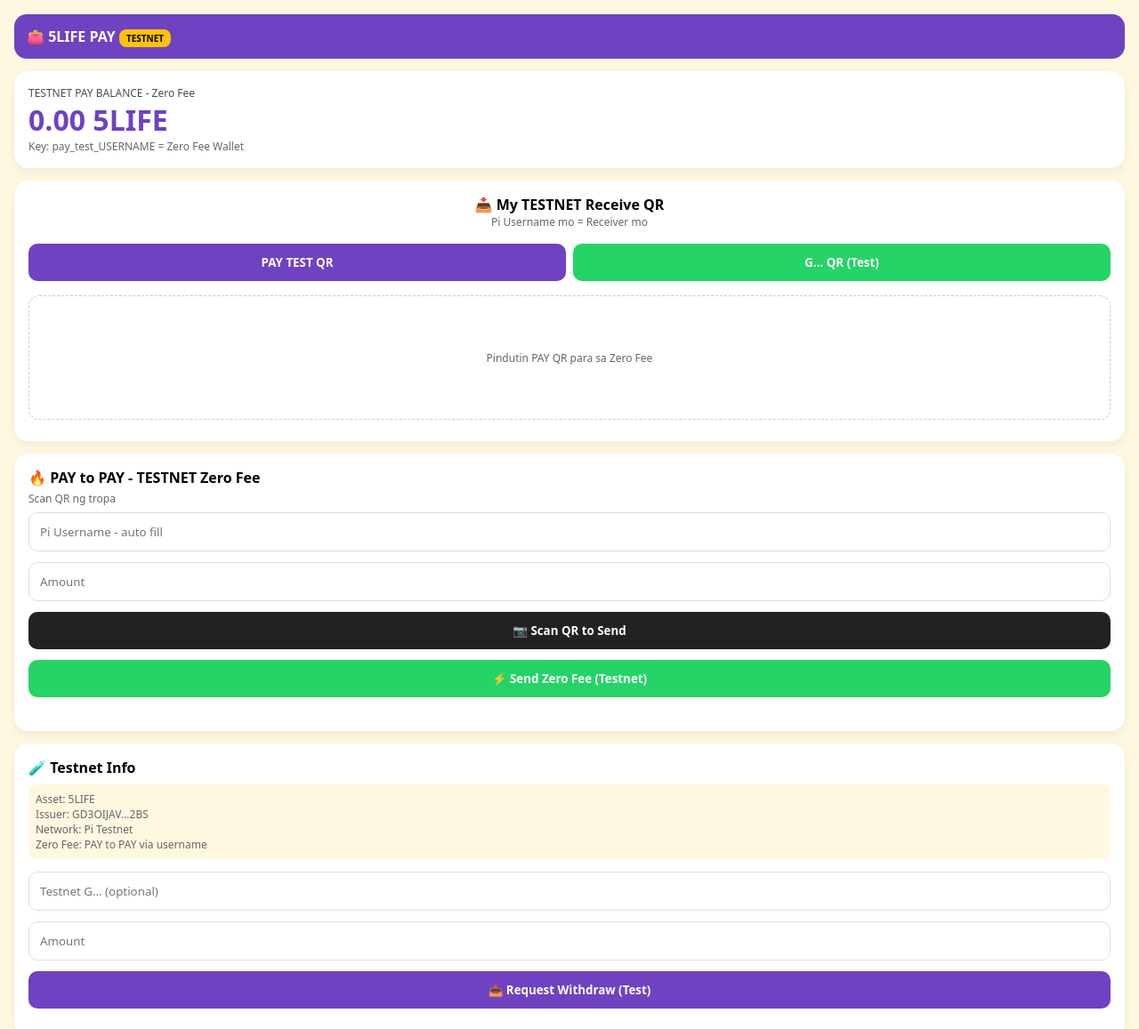
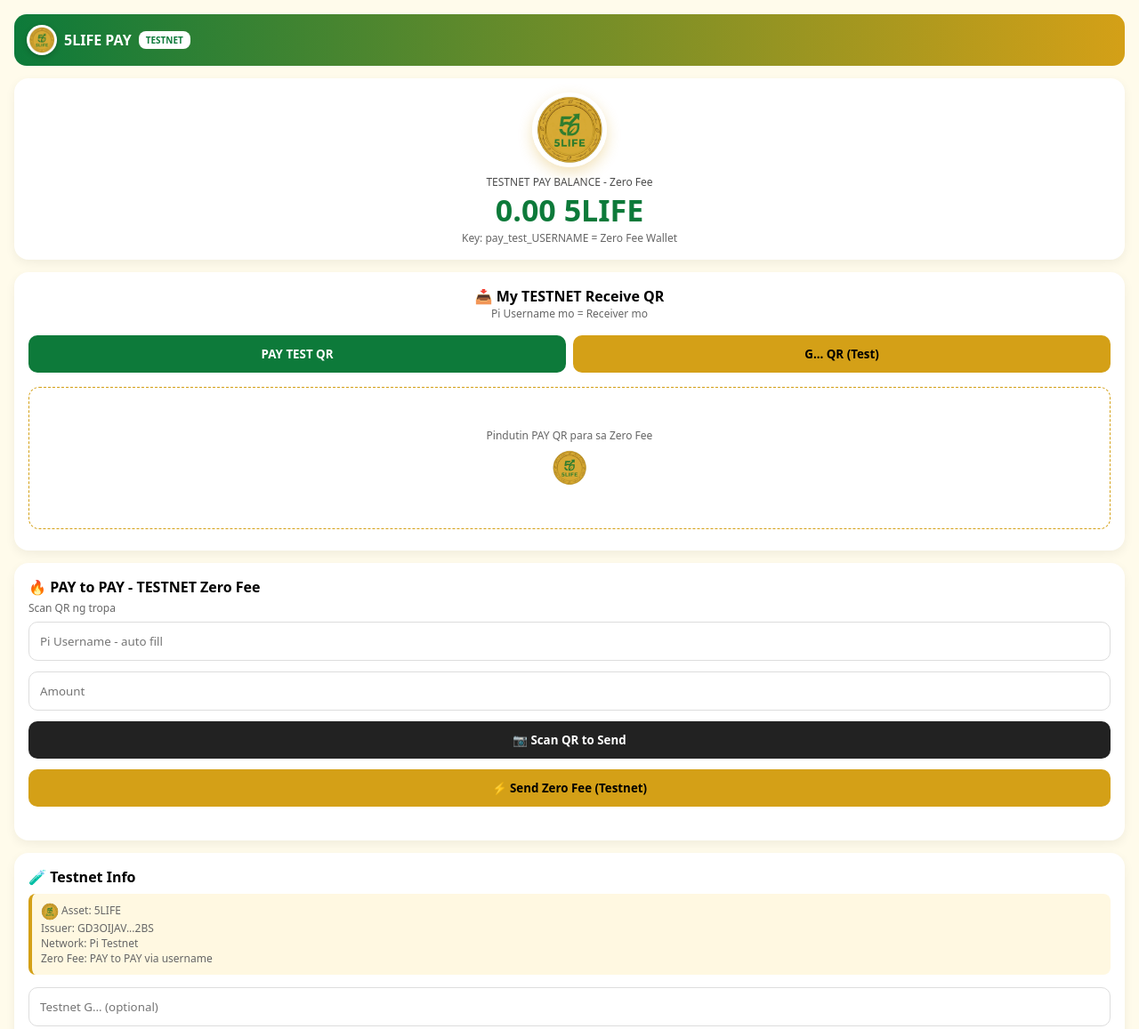
Before and after one commit to fivelifegeo/fivelifegeo.github.io, a plain HTML site: page pay.html in a window 1280 px wide. Shown: the top 1157 px of the page at 89% size. Drawn offline with Linux system fonts and the light colour scheme; a script that the page names is missing.

Commit message:
Enhance pay.html with logo and QR code improvements
Updated styling and added logo to the header. Improved QR code generation and added a watermark to the QR code.

```diff
--- a/pay.html
+++ b/pay.html
@@ -1,30 +1,39 @@
 <!DOCTYPE html><html><head>
 <meta charset="UTF-8"><meta name="viewport" content="width=device-width,initial-scale=1">
 <title>5LIFE PAY - TESTNET</title>
+<link rel="icon" type="image/png" href="logo.png">
+<link rel="apple-touch-icon" href="logo.png">
+<link rel="manifest" href="manifest.json">
+<meta name="theme-color" content="#d4a017">
+<meta property="og:image" content="logo.png">
 <script src="https://sdk.minepi.com/pi-sdk.js"></script>
 <script src="https://cdnjs.cloudflare.com/ajax/libs/qrcodejs/1.0.0/qrcode.min.js"></script>
 <script src="https://unpkg.com/html5-qrcode@2.3.8/html5-qrcode.min.js"></script>
 <style>
 *{margin:0;padding:0;box-sizing:border-box;font-family:system-ui}
-body{background:#fff8e1;padding:16px;padding-bottom:90px}
-.header{background:#6f42c1;color:#fff;padding:14px;border-radius:14px;display:flex;justify-content:space-between;align-items:center}
-.badge{background:#ffc107;color:#000;font-size:10px;padding:3px 8px;border-radius:8px;font-weight:800}
+body{background:#fffbeb;padding:16px;padding-bottom:90px}
+.header{background:linear-gradient(90deg,#0d7a3a,#d4a017);color:#fff;padding:12px 14px;border-radius:14px;display:flex;justify-content:space-between;align-items:center}
+.header-left{display:flex;align-items:center;gap:8px}
+.header-left img{width:34px;height:34px;border-radius:50%;background:#fff;padding:2px;box-shadow:0 2px 6px rgba(0,0,0,.2)}
+.badge{background:#fff;color:#0d7a3a;font-size:10px;padding:3px 8px;border-radius:8px;font-weight:900}
 .card{background:#fff;border-radius:16px;padding:16px;margin:14px 0;box-shadow:0 4px 12px rgba(0,0,0,.06)}
 .btn{width:100%;padding:12px;border:0;border-radius:10px;font-weight:800;margin:6px 0;cursor:pointer}
-.btn-main{background:#6f42c1;color:#fff}.btn-pay{background:#25D366;color:#fff}.btn-dark{background:#222;color:#fff}.btn-back{background:#eee}
+.btn-main{background:#0d7a3a;color:#fff}.btn-pay{background:#d4a017;color:#000}.btn-dark{background:#222;color:#fff}.btn-back{background:#eee}
 input{width:100%;padding:12px;border-radius:10px;border:1px solid #ddd;margin:6px 0}
 .small{font-size:12px;color:#666;word-break:break-all}
 #reader{width:100%;border-radius:12px;overflow:hidden;margin-top:8px}
+.logo-big{width:84px;height:84px;border-radius:50%;margin:0 auto 8px;display:block;box-shadow:0 6px 16px rgba(212,160,23,.3);border:3px solid #fff}
+.qr-wrap{position:relative}
+.qr-watermark{position:absolute;top:50%;left:50%;transform:translate(-50%,-50%);width:36px;height:36px;border-radius:50%;background:#fff;padding:3px;box-shadow:0 2px 8px rgba(0,0,0,.2);pointer-events:none}
 </style>
 </head><body>
-<div class="header"><b>👛 5LIFE PAY <span class="badge">TESTNET</span></b><span id="u" style="font-size:12px"></span></div>
-
-<div class="card">
+<div class="header"><div class="header-left"><img src="logo.png"><b>5LIFE PAY</b> <span class="badge">TESTNET</span></div><span id="u" style="font-size:12px;font-weight:700"></span></div>
+<div class="card" style="text-align:center">
+<img src="logo.png" class="logo-big">
 <div style="font-size:12px;opacity:.7">TESTNET PAY BALANCE - Zero Fee</div>
-<div style="font-size:32px;font-weight:900;color:#6f42c1"><span id="bal">0.00</span> 5LIFE</div>
+<div style="font-size:34px;font-weight:900;color:#0d7a3a"><span id="bal">0.00</span> 5LIFE</div>
 <div class="small">Key: pay_test_USERNAME = Zero Fee Wallet</div>
 </div>
-
 <div class="card" style="text-align:center">
 <b>📥 My TESTNET Receive QR</b>
 <p class="small">Pi Username mo = Receiver mo</p>
@@ -32,12 +41,11 @@ input{width:100%;padding:12px;border-radius:10px;border:1px solid #ddd;margin:6p
 <button class="btn btn-main" style="flex:1" onclick="genQR('pay')">PAY TEST QR</button>
 <button class="btn btn-pay" style="flex:1" onclick="genQR('pi')">G... QR (Test)</button>
 </div>
-<div id="qrBox" style="display:flex;justify-content:center;padding:12px;background:#fff;border-radius:12px;border:1px dashed #ccc;min-height:140px;align-items:center">
-<span class="small">Pindutin PAY QR para sa Zero Fee</span>
+<div id="qrBox" class="qr-wrap" style="display:flex;justify-content:center;padding:12px;background:#fff;border-radius:12px;border:1px dashed #d4a017;min-height:160px;align-items:center">
+<span class="small">Pindutin PAY QR para sa Zero Fee<br><img src="logo.png" style="width:40px;margin-top:8px;border-radius:50%"></span>
 </div>
 <div id="qrInfo" class="small" style="margin-top:8px"></div>
 </div>
-
 <div class="card">
 <b>🔥 PAY to PAY - TESTNET Zero Fee</b><br><small class="small">Scan QR ng tropa</small>
 <input id="toUser" placeholder="Pi Username - auto fill">
@@ -45,29 +53,26 @@ input{width:100%;padding:12px;border-radius:10px;border:1px solid #ddd;margin:6p
 <button class="btn btn-dark" onclick="startScan()">📷 Scan QR to Send</button>
 <button class="btn btn-pay" onclick="payToPay()">⚡ Send Zero Fee (Testnet)</button>
 <div id="reader"></div>
-<p id="p2pMsg" class="small" style="margin-top:8px;color:green"></p>
+<p id="p2pMsg" class="small" style="margin-top:8px;color:#0d7a3a;font-weight:700"></p>
 </div>
-
 <div class="card">
 <b>🧪 Testnet Info</b>
-<div class="small" style="margin:8px 0;background:#fff8e1;padding:8px;border-radius:8px">
-Asset: 5LIFE<br>Issuer: GD3OIJAV...2BS<br>Network: Pi Testnet<br>Zero Fee: PAY to PAY via username
+<div class="small" style="margin:8px 0;background:#fff8e1;padding:10px;border-radius:8px;border-left:4px solid #d4a017">
+<img src="logo.png" style="width:20px;vertical-align:middle;border-radius:50%"> Asset: 5LIFE<br>
+Issuer: GD3OIJAV...2BS<br>Network: Pi Testnet<br>Zero Fee: PAY to PAY via username
 </div>
 <input id="piAddr" placeholder="Testnet G... (optional)">
 <input id="wAmt" type="number" placeholder="Amount">
 <button class="btn btn-main" onclick="requestWithdraw()">📤 Request Withdraw (Test)</button>
 <div id="hist" style="font-size:12px;margin-top:10px"></div>
 </div>
-
 <a href="index.html"><button class="btn btn-back">⬅️ Back to Mining Testnet</button></a>
-
 <script>
 Pi.init({version:"2.0", sandbox:true});
 let username = localStorage.getItem('5life_user') || 'guest';
 let balKey = 'pay_test_' + username;
 let balance = parseFloat(localStorage.getItem(balKey) || localStorage.getItem('pay_test') || '0');
 let html5QrCode;
-
 function update(){
 document.getElementById('u').innerText = '@'+username;
 document.getElementById('bal').innerText = balance.toFixed(2);
@@ -75,7 +80,6 @@ function update(){
 document.getElementById('hist').innerHTML = h.slice(0,10).map(x=>'<div>• '+x+'</div>').join('') || '<span class="small">No transactions yet</span>';
 }
 update();
-
 async function ensureUser(){
 if(username==='guest'){
 try{
@@ -88,7 +92,6 @@ async function ensureUser(){
 }catch(e){ alert('Connect Pi Testnet muna'); throw e; }
 }
 }
-
 function genQR(type){
 let box = document.getElementById('qrBox');
 let info = document.getElementById('qrInfo');
@@ -96,20 +99,23 @@ function genQR(type){
 if(type==='pay'){
 let data = '5LIFE-PAY:' + username + ':TESTNET';
 new QRCode(box, {text: data, width:180, height:180});
-    info.innerHTML = `<b>TESTNET Receiver:</b> @${username}<br>Data: ${data}<br><small>Zero Fee TESTNET</small>`;
+setTimeout(()=>{ let img=document.createElement('img'); img.src='logo.png'; img.className='qr-watermark'; box.style.position='relative'; box.appendChild(img); }, 300);
+info.innerHTML = `<b>TESTNET Receiver:</b> @${username}<br>Data: ${data}<br><small>Zero Fee TESTNET - <img src='logo.png' style='width:14px;border-radius:50%;vertical-align:middle'> 5LIFE</small>`;
 }else{
 let addr = document.getElementById('piAddr').value.trim() || 'G... test wallet';
 new QRCode(box, {text: addr, width:180, height:180});
 info.innerHTML = `<b>Testnet G...</b><br>${addr}<br><small>Asset: 5LIFE TESTNET</small>`;
 }
 }
-
 function startScan(){
 let readerDiv = document.getElementById('reader');
-  if(html5QrCode && html5QrCode.isScanning){ html5QrCode.stop(); readerDiv.innerHTML=''; return; }
+if(html5QrCode && html5QrCode.isScanning){
+html5QrCode.stop();
+readerDiv.innerHTML='';
+return;
+}
 html5QrCode = new Html5Qrcode("reader");
-  html5QrCode.start({facingMode:"environment"}, {fps:10, qrbox:250},
-  (decoded)=>{
+html5QrCode.start({facingMode:"environment"}, {fps:10, qrbox:250}, (decoded)=>{
 let val = decoded;
 if(val.includes('5LIFE-PAY:')) val = val.split('5LIFE-PAY:')[1].split(':')[0];
 val = val.replace('@','').trim();
@@ -119,14 +125,15 @@ function startScan(){
 readerDiv.innerHTML='';
 }, ()=>{});
 }
-
 async function payToPay(){
 await ensureUser();
 let to = document.getElementById('toUser').value.trim().replace('@','').replace('5LIFE-PAY:','').split(':')[0];
 let amt = parseFloat(document.getElementById('toAmt').value);
 if(!to || !amt || amt<=0) return alert('Lagay username at amount');
 if(amt > balance) return alert('Kulang balance');
-  balance -= amt; localStorage.setItem(balKey, balance); localStorage.setItem('pay_test', balance);
+balance -= amt;
+localStorage.setItem(balKey, balance);
+localStorage.setItem('pay_test', balance);
 let toKey = 'pay_test_' + to;
 let toBal = parseFloat(localStorage.getItem(toKey)||'0') + amt;
 localStorage.setItem(toKey, toBal);
@@ -136,7 +143,6 @@ async function payToPay(){
 document.getElementById('p2pMsg').innerText = '✅ Sent '+amt+' 5LIFE to @'+to+' - Zero Fee TESTNET!';
 update();
 }
-
 function requestWithdraw(){
 let addr = document.getElementById('piAddr').value.trim();
 let amt = parseFloat(document.getElementById('wAmt').value);
```
Lines whose indentation alone changed are shown as unchanged.
